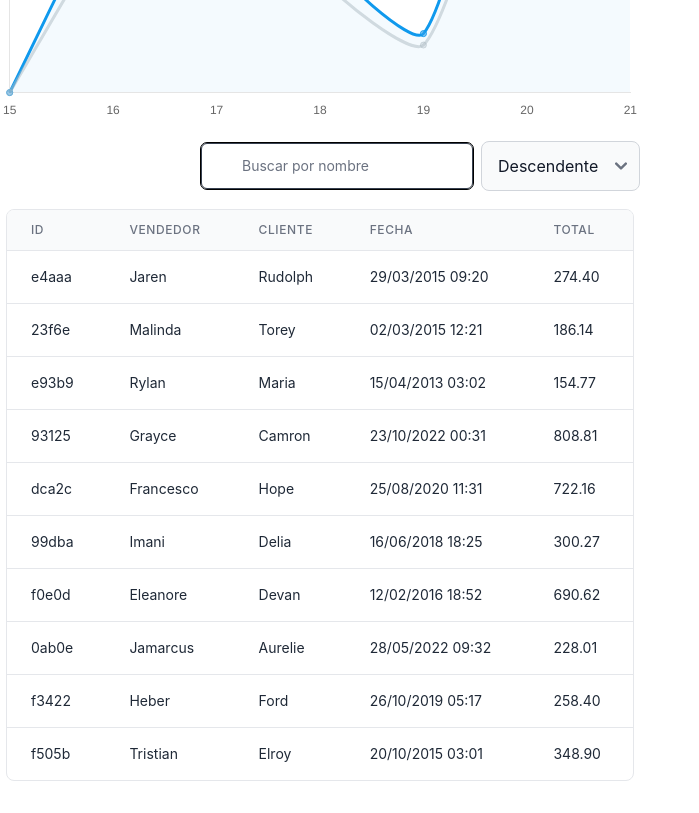
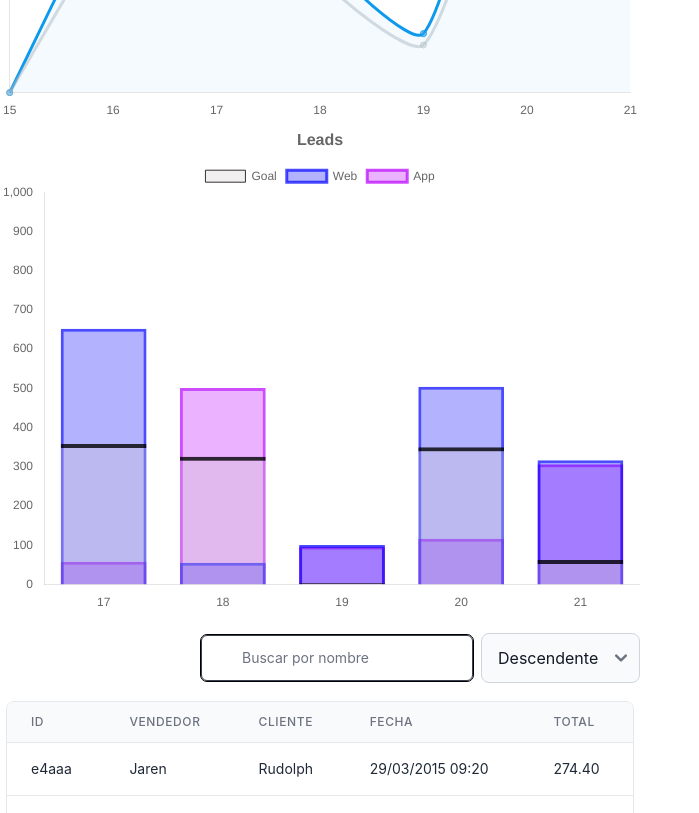
Before and after one commit to Kev2000-Github/Framework-Lab, a React (Create React App) app: page / in a window 1280 px wide. Shown: the part 480-1293 px from the top of the page, without its empty margins (0-699 px from the left). Before the commit the page ends 1267 px from the top, so only its background shows below. Built offline with nearby package versions, Linux system fonts and the light colour scheme.

Commit message:
fix: refactor leads graph

```diff
--- a/src/App/App.js
+++ b/src/App/App.js
@@ -1,10 +1,11 @@
 import "./App.css";
-import { LineChart } from "../Components/Charts";
+import { LineChart, BarChart } from "../Components/Charts";
 import {
   dataProjection,
   dataReal,
   labels as saleYears,
 } from "../Data/lineChartSales";
+import { app, goals, web, labels as leadYears } from "../Data/BarChartData"
 import { Table } from "../Components/Table";
 
 function App() {
@@ -18,6 +19,12 @@ function App() {
               dataReal={dataReal}
               years={saleYears}
             />
+            <BarChart
+              app={app}
+              goals={goals}
+              web={web}
+              years={leadYears}
+            />
           </div>
           <div>
             <Table />
--- /dev/null
+++ b/src/Components/Charts/BarChart/index.jsx
@@ -0,0 +1,78 @@
+import { Bar } from "react-chartjs-2";
+
+const options = {
+  responsive: true,
+  aspectRatio: 1.3,
+  tension: 0.2,
+  scales: {
+    y: {
+      max: 1000,
+      stacked: false,
+      grid: {
+        display: false
+      }
+    },
+    x: {
+      stacked: true,
+      ticks: {
+        beginAtZero: true,
+      },
+      grid: {
+        display: false
+      }
+    },
+  },
+
+  plugins: {
+    legend: {
+      display: true,
+    },
+    title: {
+      display: true,
+      text: "Leads",
+      font: {
+        size: 16,
+      },
+    },
+  },
+};
+
+export const BarChart = ({app, goals, web, years}) => {
+  return  <Bar
+            options={options}
+            data={{
+              datasets: [
+                {
+                  label: "Goal",
+                  data: goals,
+                  borderColor: "rgb(0,0,0, 0.8)",
+                  backgroundColor: "rgb(207,203,203, 0.3)",
+                  pointRadius: 6,
+                  borderWidth: {
+                    left: 0,
+                    right: 0,
+                    top: 4,
+                    bottom: 0,
+                  }
+                },
+                {
+                  label: "Web",
+                  data: app,
+                  backgroundColor: "rgb( 0 , 0 , 255, 0.3 )",
+                  borderColor: "rgb( 0 , 0 , 255, 0.7)",
+                  borderWidth: 3,
+                  pointRadius: 6,
+                },
+                {
+                  label: "App",
+                  data: web,
+                  backgroundColor: "rgb( 185 , 0 , 255, 0.3 )",
+                  borderColor: "rgb( 185 , 0 , 255, 0.7)",
+                  borderWidth: 3,
+                  pointRadius: 6,
+                },
+              ],
+              labels: years,
+            }}
+          />;
+}
--- a/src/Components/Charts/barChat/index.jsx
+++ /dev/null
@@ -1,114 +0,0 @@
-import { useMemo } from "react";
-
-import {
-  Chart as ChartJS,
-  CategoryScale,
-  LinearScale,
-  PointElement,
-  BarElement,
-  LineElement,
-  Title,
-  Tooltip,
-  Legend,
-  Filler,
-} from "chart.js";
-
-ChartJS.register(
-  CategoryScale,
-  LinearScale,
-  PointElement,
-  BarElement,
-  LineElement,
-  Title,
-  Tooltip,
-  Legend,
-  Filler
-);
-
-import { Bar } from "react-chartjs-2";
-
-const labels = ["00", "06", "12", "18", "24"];
-
-const contador = 0;
-
-let goals = [];
-let web = [];
-let app = [];
-
-
-for (let i = 0; i <= 4; i++) {
-  goals.push(Math.floor(0 + Math.random() * (800 - 0 + 1)));
-}
-for (let i = 0; i <= 4; i++) {
-  web.push(Math.floor(0 + Math.random() * (800 - 0 + 1)));
-}
-for (let i = 0; i <= 4; i++) {
-  app.push(Math.floor(0 + Math.random() * (800 - 0 + 1)));
-}
-
-const options = {
-  responsive: true,
-  scales: {
-    y: {
-      min: 0,
-      max: 900,
-      stacked: false,
-    },
-    x: {
-      stacked: true,
-      ticks: {
-        beginAtZero: true,
-      },
-    },
-  },
-
-  plugins: {
-    legend: {
-      display: true,
-    },
-    title: {
-      display: true,
-      text: "Leads",
-      font: {
-        size: 16,
-      },
-    },
-  },
-};
-
-export default function LineChart() {
-  const data = useMemo(function () {
-    return {
-      datasets: [
-        {
-          label: "Goals",
-          data: app,
-          pointRadius: 6,
-          backgroundColor: "rgb(0 , 0 , 0, 0)",
-          borderColor: "rgb(0,0,0)",
-          borderWidth: {
-            left: 0,
-            right: 0,
-            top: 6,
-            bottom: 0,
-          },
-        },
-        {
-          label: "Web",
-          data: goals,
-          pointRadius: 6,
-          backgroundColor: "rgb( 0 , 0 , 255 )",
-        },
-        {
-          label: "App",
-          data: web,
-          pointRadius: 6,
-          backgroundColor: "rgb( 185 , 0 , 255 )",
-        },
-      ],
-      labels,
-    };
-  }, []);
-
-  return <Bar data={data} options={options} />;
-}
--- /dev/null
+++ b/src/Data/BarChartData.js
@@ -0,0 +1,6 @@
+import { randomNumber } from "../Utils/common";
+
+export const goals = Array.from({length: 5}, () => randomNumber(0, 800));
+export const web = Array.from({length: 5}, () => randomNumber(0, 800));
+export const app = Array.from({length: 5}, () => randomNumber(0, 800));
+export const labels = ["17", "18", "19", "20", "21"];
```
Also changed, not shown: src/Components/Charts/index.js (+7 -3 lines).
